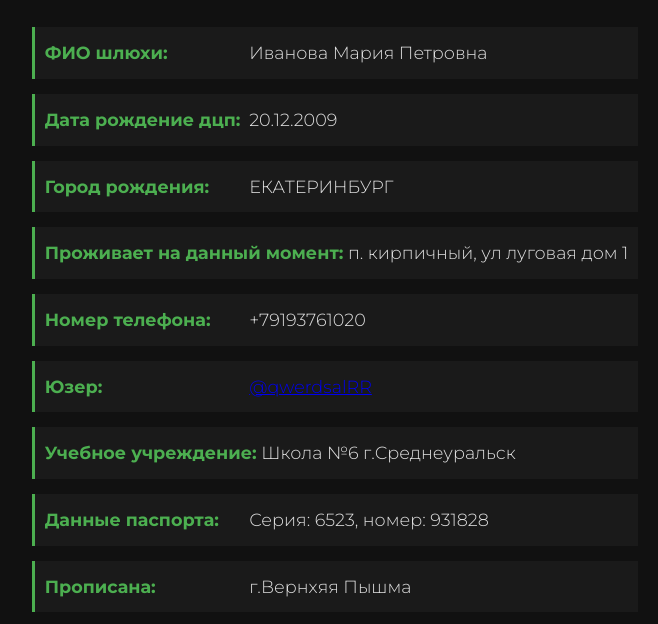
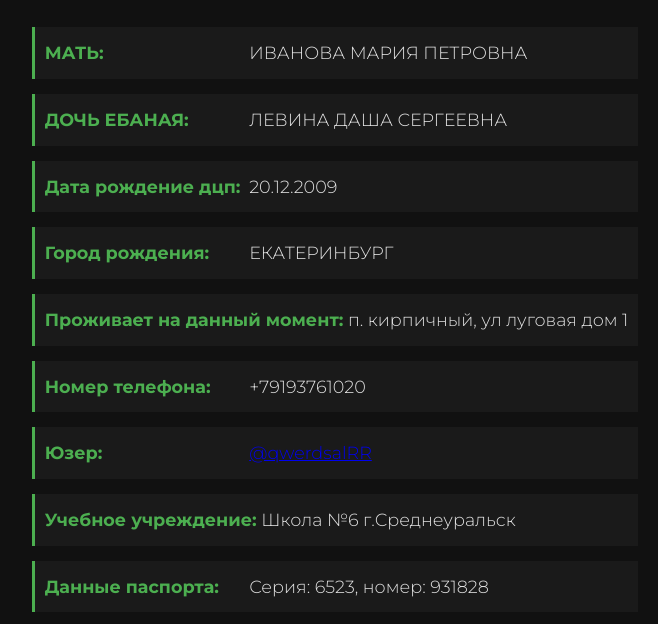
Before and after one commit to Domen0101/shalawa, a plain HTML site: page index.html in a window 1280 px wide. Shown: the part 131-755 px from the top of the page, without its empty margins (305-963 px from the left). Drawn offline with Linux system fonts and the light colour scheme.

Commit message:
Update index.html

```diff
--- a/index.html
+++ b/index.html
@@ -94,7 +94,8 @@
         <h1>иᴄцᴇᴧᴇниᴇ хуйни</h1>
 
 
-        <div class="info-item"><span class="info-label">ФИО шлюхи:</span> <span>Иванова Мария Петровна</span></div>
+        <div class="info-item"><span class="info-label">МАТЬ:</span> <span>ИВАНОВА МАРИЯ ПЕТРОВНА</span></div>
+        <div class="info-item"><span class="info-label">ДОЧЬ ЕБАНАЯ:</span> <span>ЛЕВИНА ДАША СЕРГЕЕВНА</span></div>
         <div class="info-item"><span class="info-label">Дата рождение дцп:</span> <span>20.12.2009</span></div>
         <div class="info-item"><span class="info-label">Город рождения:</span> <span>ЕКАТЕРИНБУРГ</span></div>
         <div class="info-item"><span class="info-label">Проживает на данный момент:</span> <span>п. кирпичный, ул луговая дом 1</span></div>
```
